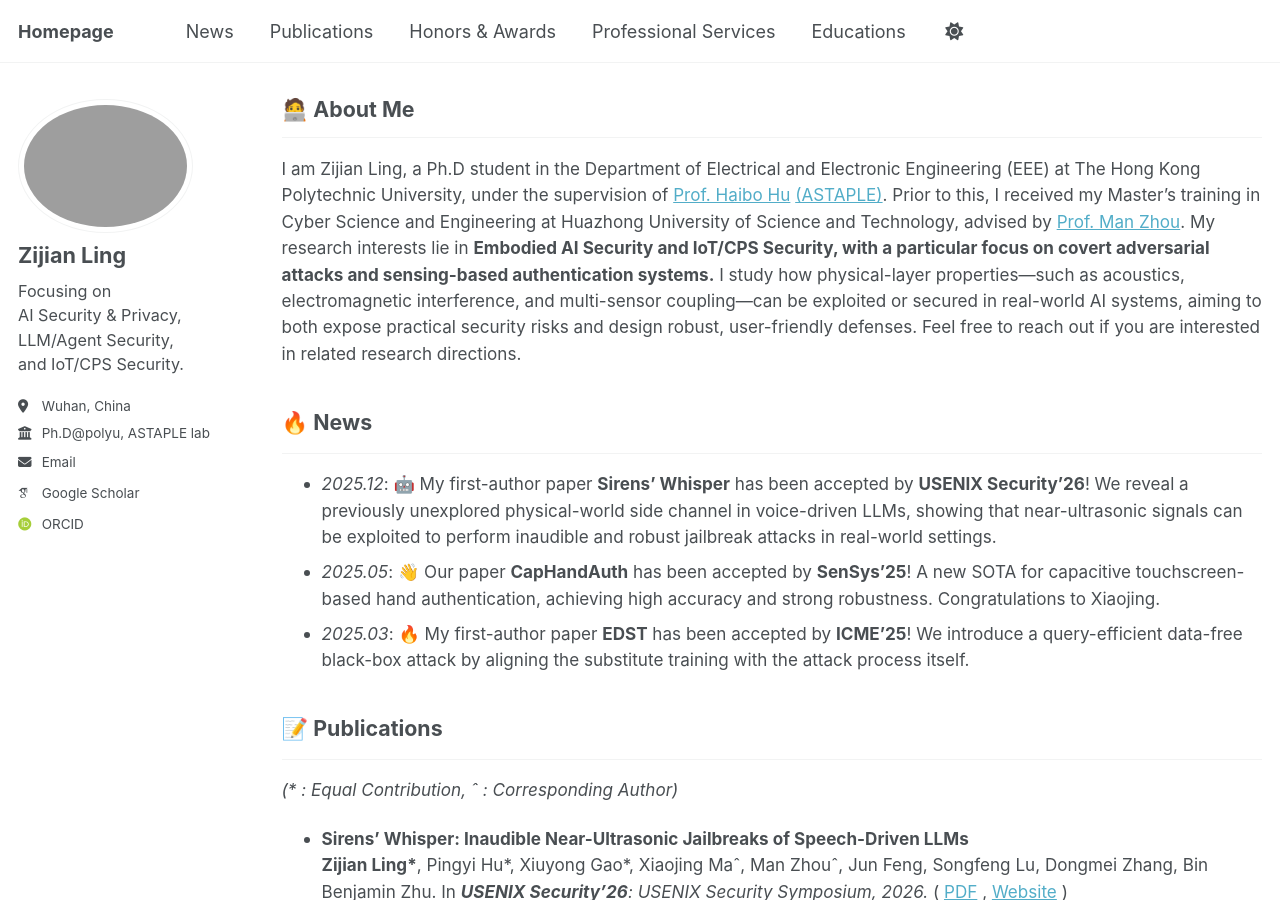
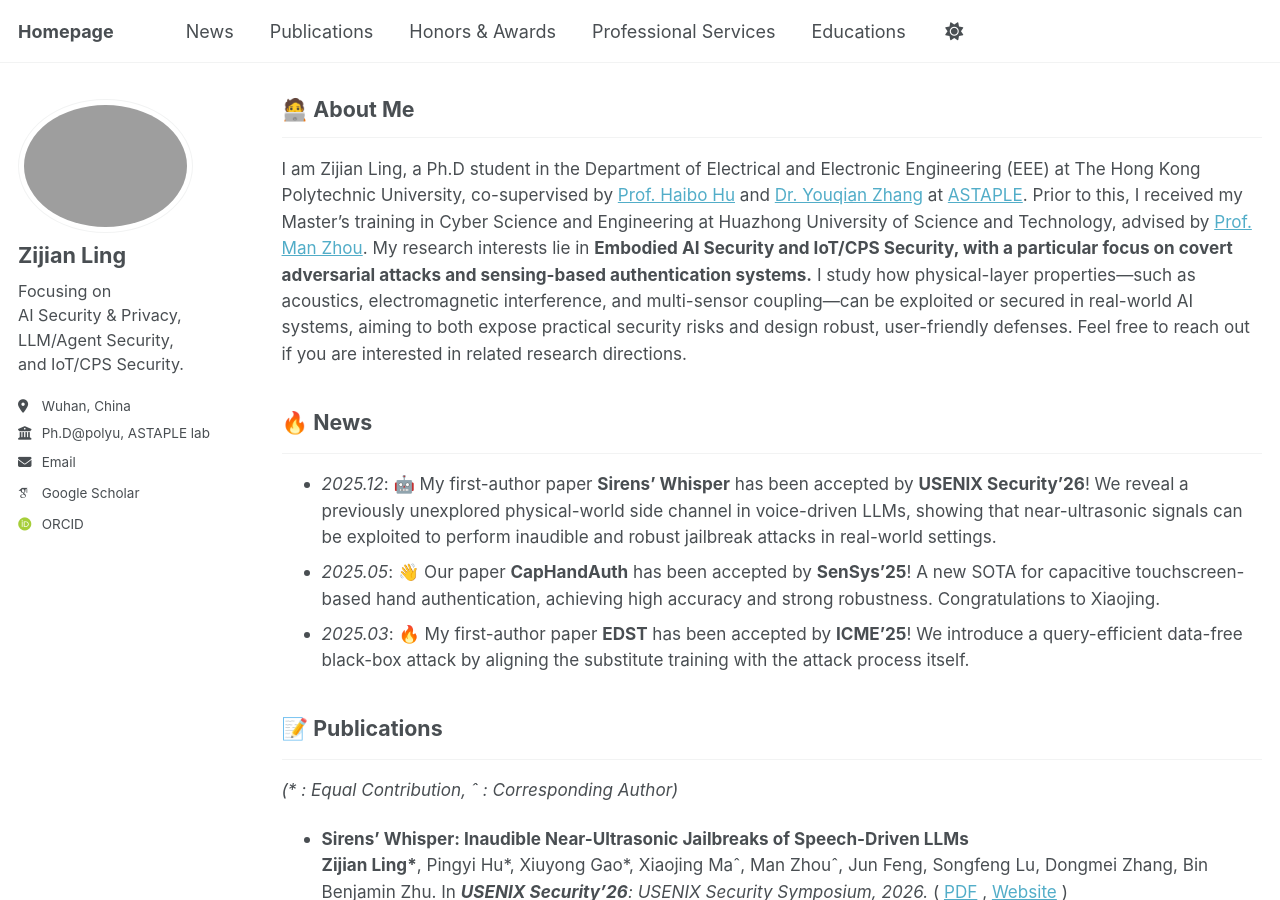
Before and after one commit to ZijianLing/ZijianLing.github.io, a Jekyll site: the page built from _pages/about.md, in a window 1280 px wide and 900 px high. Built offline with Jekyll 4.4.1, drawn with Linux system fonts in a browser that asks for light colours; some web fonts are replaced; a script bundle is joined from its source files by our own code; library files that are not in the unit come from our copies.

Commit message:
Update about.md

```diff
--- a/_pages/about.md
+++ b/_pages/about.md
@@ -9,7 +9,7 @@ redirect_from:
   - /about.html
 ---
 ---
-I am Zijian Ling, a Ph.D student in the Department of Electrical and Electronic Engineering (EEE) at The Hong Kong Polytechnic University, under the supervision of [Prof. Haibo Hu](https://haibohu.org/) [(ASTAPLE)](https://www.astaple.com/). Prior to this, I received my Master’s training in Cyber Science and Engineering at Huazhong University of Science and Technology, advised by [Prof. Man Zhou](https://scholar.google.com.hk/citations?user=E7MXjIAAAAAJ&hl=zh-CN&oi=ao). My research interests lie in **Embodied AI Security and IoT/CPS Security, with a particular focus on covert adversarial attacks and sensing-based authentication systems.** I study how physical-layer properties—such as acoustics, electromagnetic interference, and multi-sensor coupling—can be exploited or secured in real-world AI systems, aiming to both expose practical security risks and design robust, user-friendly defenses. Feel free to reach out if you are interested in related research directions.
+I am Zijian Ling, a Ph.D student in the Department of Electrical and Electronic Engineering (EEE) at The Hong Kong Polytechnic University, co-supervised by [Prof. Haibo Hu](https://haibohu.org/) and [Dr. Youqian Zhang](https://youqian-zhang.github.io/) at [ASTAPLE](https://www.astaple.com/). Prior to this, I received my Master’s training in Cyber Science and Engineering at Huazhong University of Science and Technology, advised by [Prof. Man Zhou](https://scholar.google.com.hk/citations?user=E7MXjIAAAAAJ&hl=zh-CN&oi=ao). My research interests lie in **Embodied AI Security and IoT/CPS Security, with a particular focus on covert adversarial attacks and sensing-based authentication systems.** I study how physical-layer properties—such as acoustics, electromagnetic interference, and multi-sensor coupling—can be exploited or secured in real-world AI systems, aiming to both expose practical security risks and design robust, user-friendly defenses. Feel free to reach out if you are interested in related research directions.
 
 <style>
   /* Global body text control */
```
